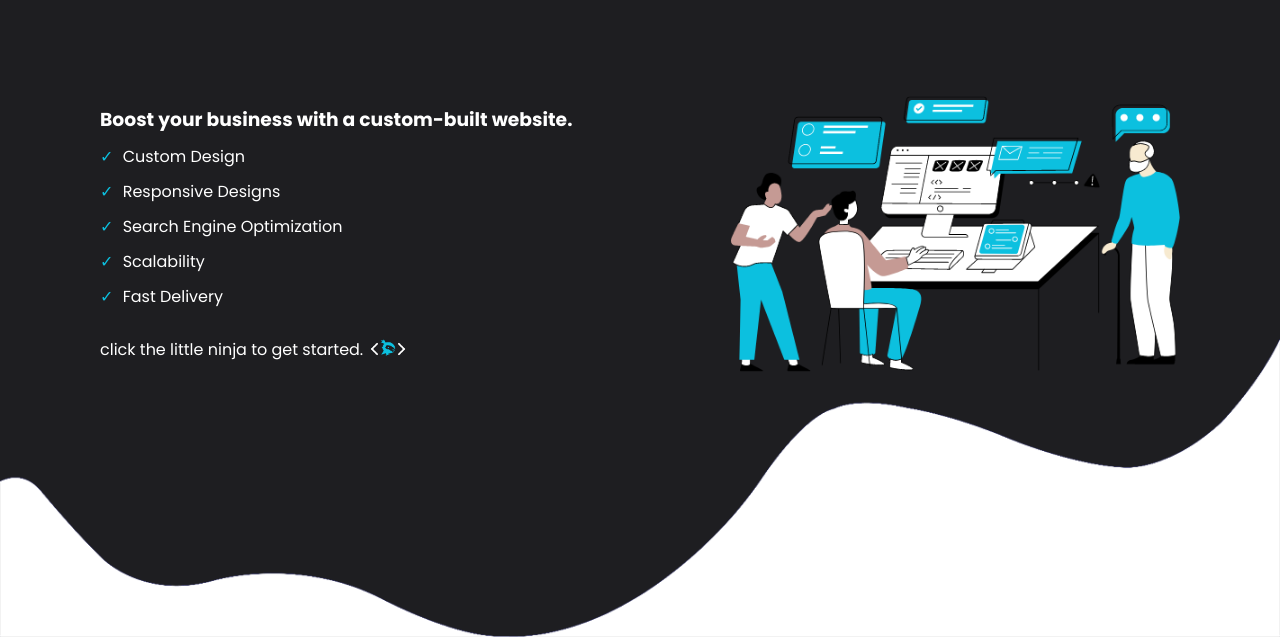
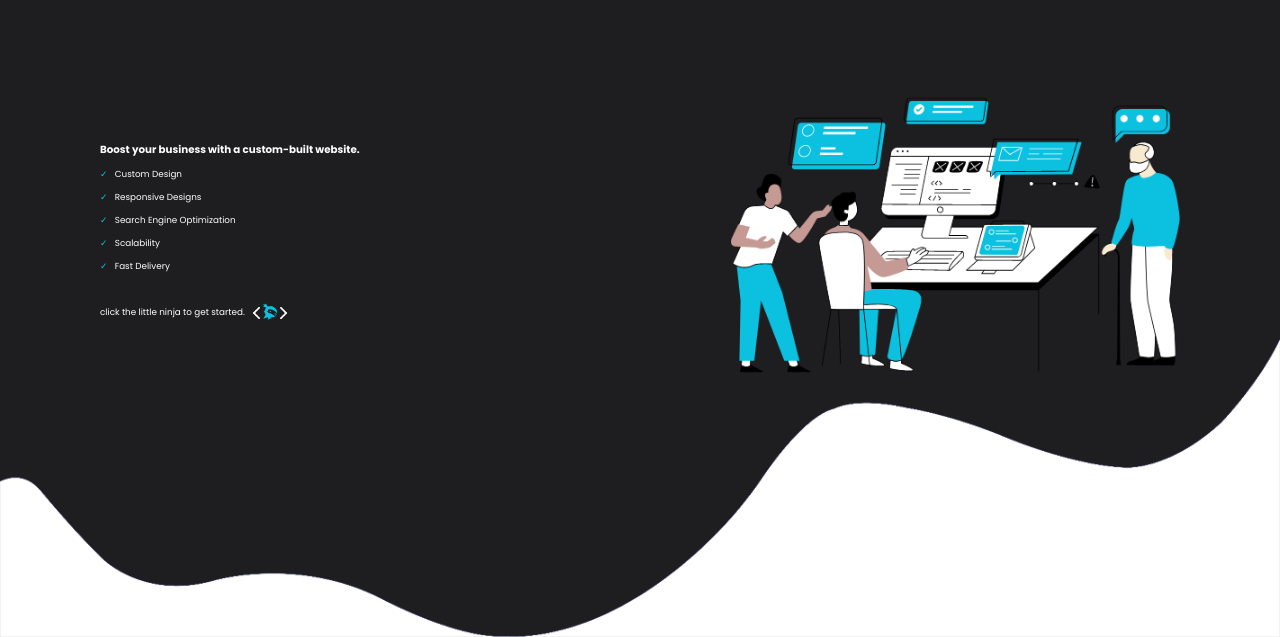
Before and after one commit to siteninjas/siteninjas.io, a plain HTML site: page index.html in a window 1280 px wide. Shown: the part 163-800 px from the top of the page. Drawn offline with Linux system fonts and the light colour scheme; a script that the page names is missing.

Commit message:
Update style.css

```diff
--- a/style.css
+++ b/style.css
@@ -99,6 +99,7 @@ a {
 @media (min-width: 768px) {
   .hero .container {
     padding: 0 100px;
+	  font-size: calc(8px + 5%)
   }
 }
 
```
